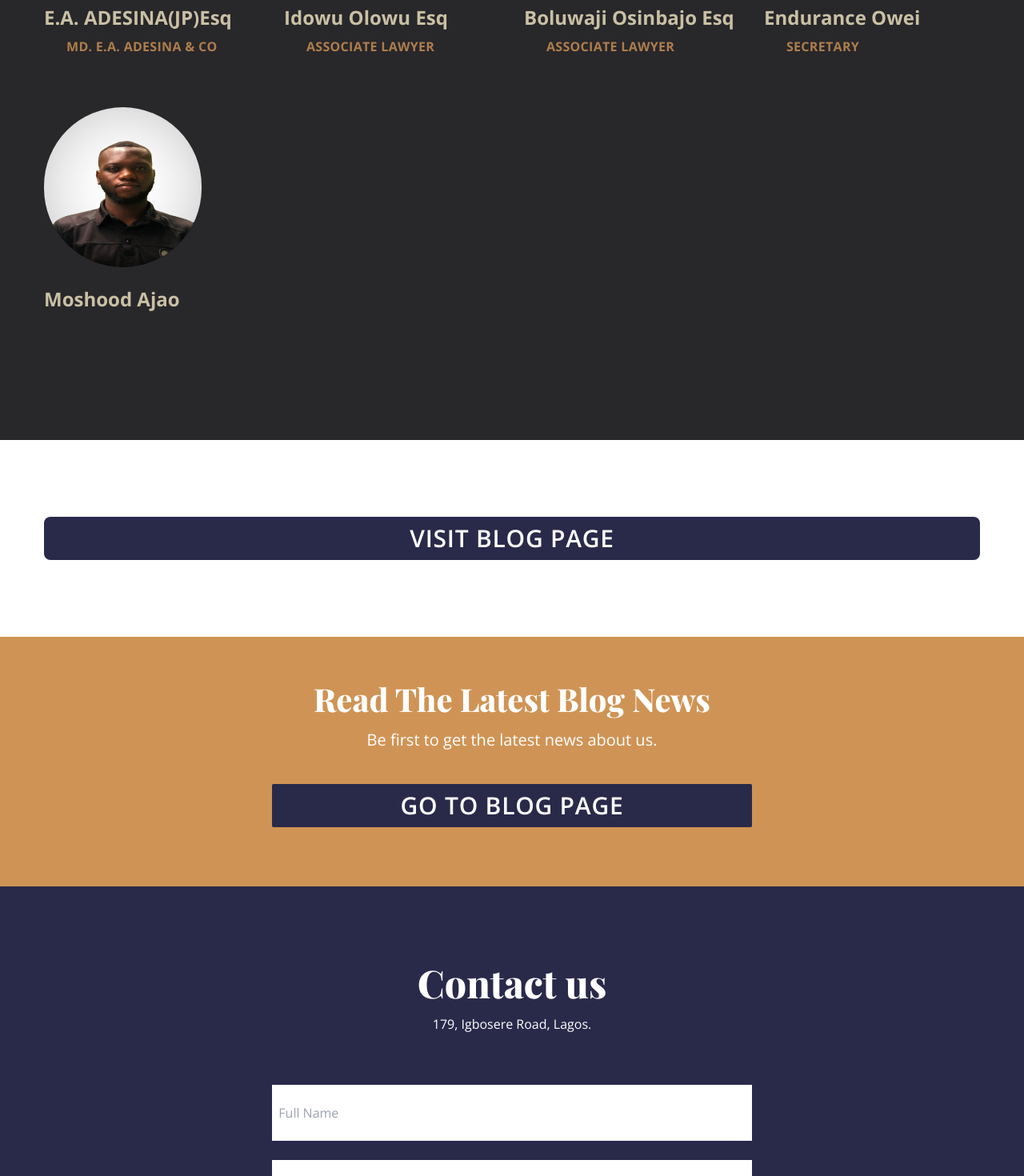
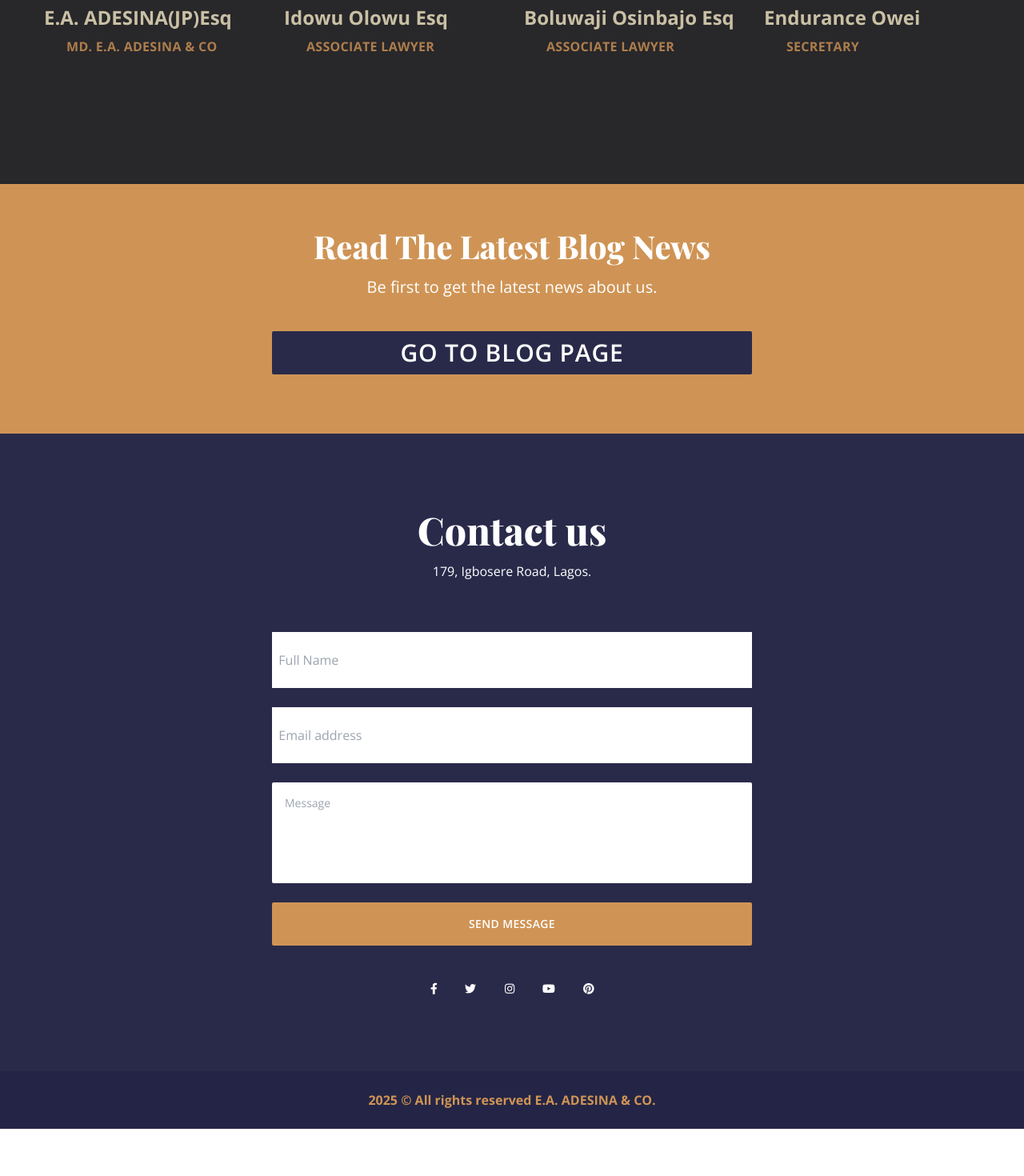
Before and after one commit to Ollatomiwa/lawfirm-website, a React (Create React App) app: page / in a window 1280 px wide. Shown: the part 2680-4150 px from the top of the page at 80% size. After the commit the page ends 4091 px from the top, so only its background shows below. Built offline with nearby package versions, Linux system fonts and the light colour scheme.

Commit message:
update to data

```diff
--- a/src/App.js
+++ b/src/App.js
@@ -6,7 +6,6 @@
 import Testimonials from './components/Testimonials';
 import Skills from './components/Skills';
 import Team from './components/Team';
-import Blog from './components/Blog';
 import Newsletter from './components/Newsletter';
 import Contact from './components/Contact';
 import Footer from './components/Footer';
@@ -17,7 +16,6 @@
     <Testimonials />
     <Skills />
     <Team />
-    <Blog />
     <Newsletter />
     <Contact />
     <Footer />
--- a/src/components/Contact.js
+++ b/src/components/Contact.js
@@ -95,9 +95,9 @@
               </form>
               <div className="flex items-center justify-between max-w-[205px] mx-auto">
                                   {social.map((item, index) => (
-                                      <a href="#" key={index}>
+                                      <button href="#" key={index}>
                                           <img src={item.icon} alt="" />
-                                      </a>
+                                      </button>
                                   ))}
                               </div>
     </div>
--- a/src/data.js
+++ b/src/data.js
@@ -1,7 +1,7 @@
 // import profile images
-import ProfilePhoto1 from '../src/assets/img/profile1.png';
-import ProfilePhoto2 from '../src/assets/img/profile2.png';
-import ProfilePhoto3 from '../src/assets/img/profile3.png';
+// import ProfilePhoto1 from '../src/assets/img/profile1.png';
+// import ProfilePhoto2 from '../src/assets/img/profile2.png';
+// import ProfilePhoto3 from '../src/assets/img/profile3.png';
 
 // import about icons
 import Skill1 from '../src/assets/img/skills/skill1.png';
@@ -16,7 +16,7 @@
 import TeamMember2 from '../src/assets/img/idowu.png';
 import TeamMember3 from '../src/assets/img/boluwaji.png';
 import TeamMember5 from '../src/assets/img/endurance.png';
-import TeamMember4 from '../src/assets/img/mosh.png';
+
 //import Blog images
 
 
@@ -41,9 +41,10 @@
     name: 'Our team',
     href: 'team',
   },
+
   {
     name: 'Blog',
-    href: 'blog',
+    href: 'newsletter',
   },
   {
     name: 'Contact us',
@@ -139,13 +140,6 @@
     description:
     '',
   },
-  {
-    image: TeamMember4,
-    name: 'Moshood Ajao',
-    position: '',
-    description:
-      '',
-  },
 ];
 
 // social data
```
